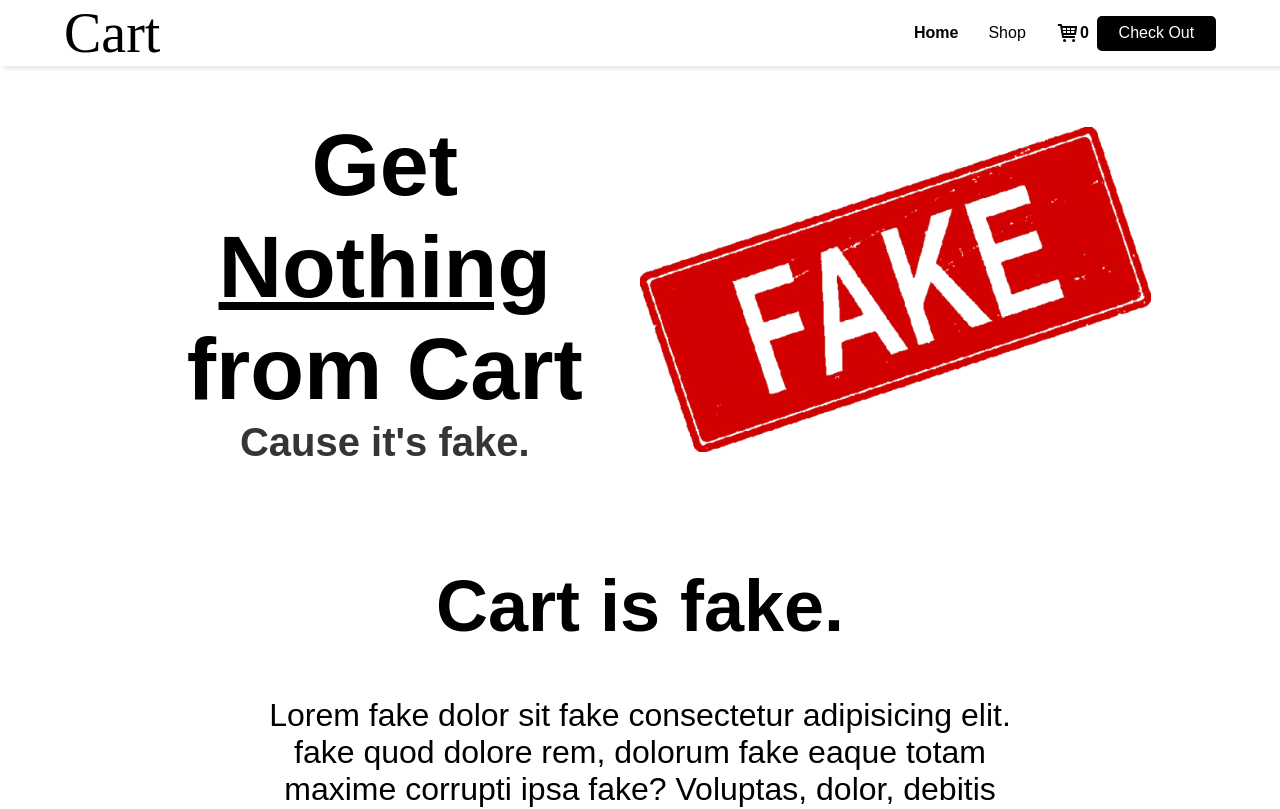
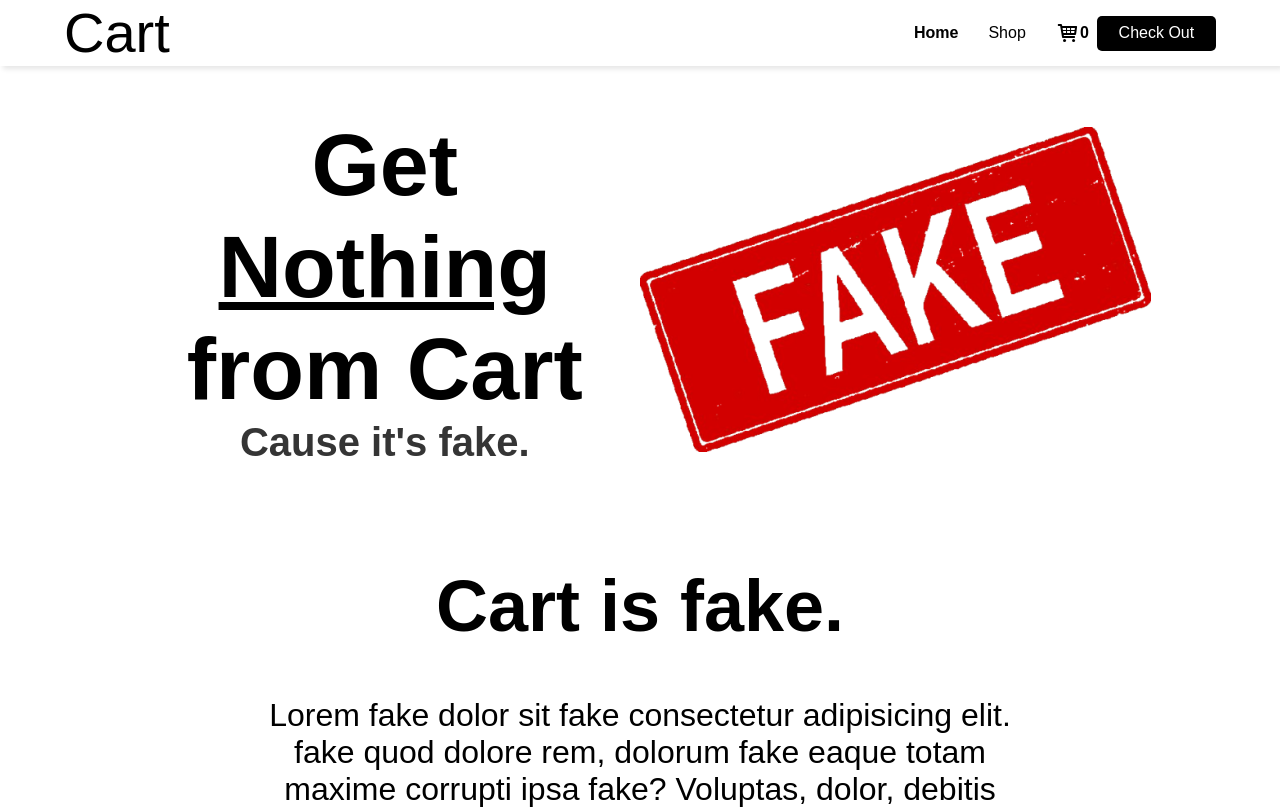
Before and after one commit to jevaughnvick/shopping-cart, a React (Vite) app: page / in a window 1280 px wide. Shown: the top 809 px of the page. Built offline with nearby package versions, Linux system fonts and the light colour scheme; a web font is replaced by a local one.

Commit message:
edit font family

```diff
--- a/src/main.css
+++ b/src/main.css
@@ -160,7 +160,7 @@ nav a:hover:not(#logo){
 }
 
 #logo{
-    font-family: PoppinsBigBold;
+    font-family: "PoppinsBigBold", sans-serif;
     font-size: 3.5rem;
     line-height: 1;
     padding: 0;
```
